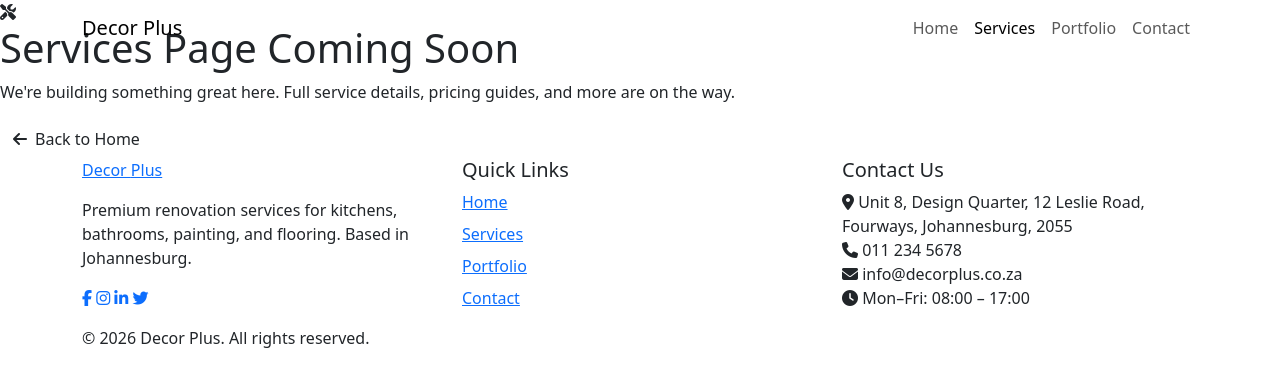
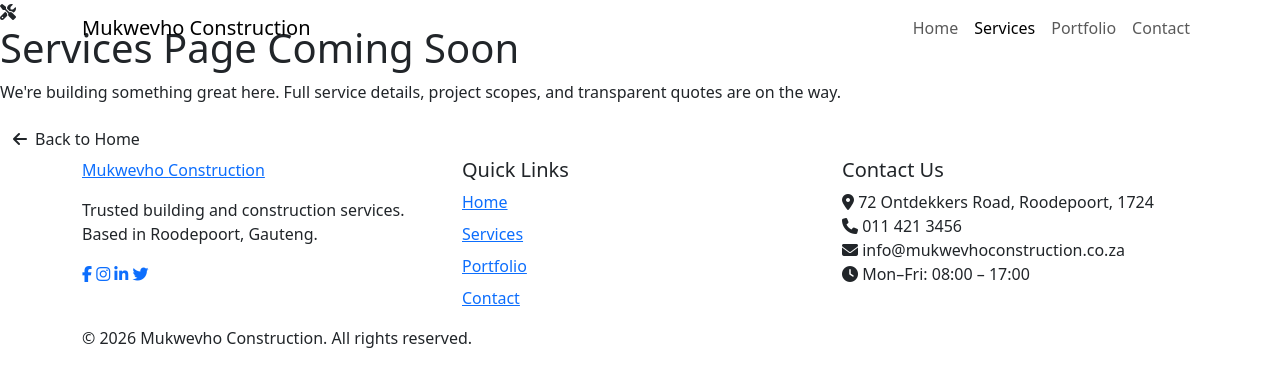
Before and after one commit to Shehateskuroo/Mukwevho-Construction, a plain HTML site: page services.html in a window 1280 px wide. Drawn offline with nearby package versions, Linux system fonts and the light colour scheme.

Commit message:
Update services page content and branding

```diff
--- a/services.html
+++ b/services.html
@@ -3,8 +3,8 @@
 <head>
   <meta charset="UTF-8">
   <meta name="viewport" content="width=device-width, initial-scale=1.0">
-  <meta name="description" content="Decor Plus services — coming soon. Kitchen, bathroom, painting, and flooring renovations in South Africa.">
-  <title>Services | Decor Plus</title>
+  <meta name="description" content="Mukwevho Construction services — coming soon. Building, commercial, renovations, and structural work in Roodepoort.">
+  <title>Services | Mukwevho Construction</title>
 
   <link href="https://cdn.jsdelivr.net/npm/bootstrap@5.3.3/dist/css/bootstrap.min.css" rel="stylesheet">
   <link rel="stylesheet" href="https://cdnjs.cloudflare.com/ajax/libs/font-awesome/6.5.1/css/all.min.css">
@@ -15,7 +15,7 @@
   <!-- Navbar (shared across site) -->
   <nav class="navbar navbar-expand-lg navbar-decor fixed-top" aria-label="Main navigation">
     <div class="container">
-      <a class="navbar-brand navbar-brand-decor" href="index.html">Decor <span>Plus</span></a>
+      <a class="navbar-brand navbar-brand-decor" href="index.html">Mukwevho <span>Construction</span></a>
       <button class="navbar-toggler" type="button" data-bs-toggle="collapse"
               data-bs-target="#navbarMain" aria-controls="navbarMain"
               aria-expanded="false" aria-label="Toggle navigation">
@@ -39,7 +39,7 @@
         <i class="fas fa-tools"></i>
       </div>
       <h1>Services Page Coming Soon</h1>
-      <p>We're building something great here. Full service details, pricing guides, and more are on the way.</p>
+      <p>We're building something great here. Full service details, project scopes, and transparent quotes are on the way.</p>
       <a href="index.html" class="btn btn-primary-decor">
         <i class="fas fa-arrow-left me-2"></i>Back to Home
       </a>
@@ -51,8 +51,8 @@
     <div class="container">
       <div class="row g-4">
         <div class="col-md-4">
-          <a href="index.html" class="footer-brand d-block mb-3">Decor <span>Plus</span></a>
-          <p>Premium renovation services for kitchens, bathrooms, painting, and flooring. Based in Johannesburg.</p>
+          <a href="index.html" class="footer-brand d-block mb-3">Mukwevho <span>Construction</span></a>
+          <p>Trusted building and construction services. Based in Roodepoort, Gauteng.</p>
           <div class="footer-social mt-3">
             <a href="#" aria-label="Facebook"><i class="fab fa-facebook-f"></i></a>
             <a href="#" aria-label="Instagram"><i class="fab fa-instagram"></i></a>
@@ -72,15 +72,15 @@
         <div class="col-md-4">
           <h5>Contact Us</h5>
           <ul class="footer-contact list-unstyled">
-            <li><i class="fas fa-map-marker-alt"></i> Unit 8, Design Quarter, 12 Leslie Road, Fourways, Johannesburg, 2055</li>
-            <li><i class="fas fa-phone"></i> 011 234 5678</li>
-            <li><i class="fas fa-envelope"></i> info@decorplus.co.za</li>
+            <li><i class="fas fa-map-marker-alt"></i> 72 Ontdekkers Road, Roodepoort, 1724</li>
+            <li><i class="fas fa-phone"></i> 011 421 3456</li>
+            <li><i class="fas fa-envelope"></i> info@mukwevhoconstruction.co.za</li>
             <li><i class="fas fa-clock"></i> Mon–Fri: 08:00 – 17:00</li>
           </ul>
         </div>
       </div>
       <div class="footer-bottom">
-        <p class="mb-0">&copy; 2026 Decor Plus. All rights reserved.</p>
+        <p class="mb-0">&copy; 2026 Mukwevho Construction. All rights reserved.</p>
       </div>
     </div>
   </footer>
```
